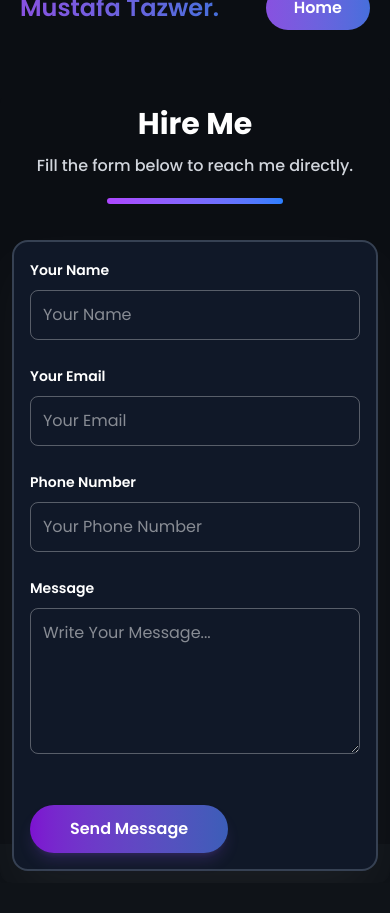
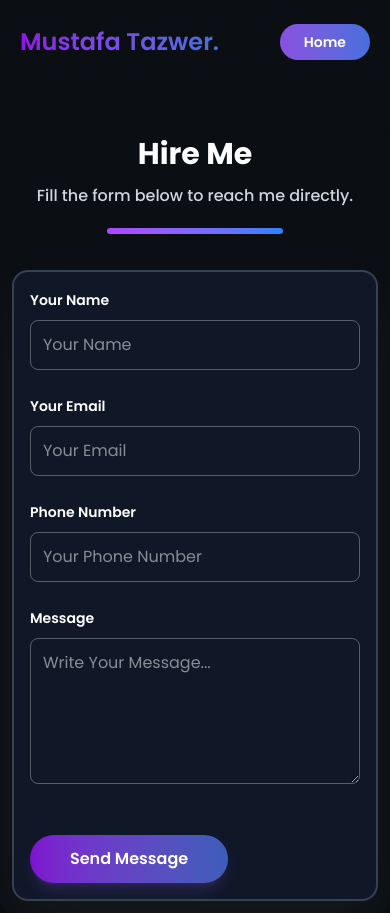
Before and after one commit to sahkil12/My-Portfolio, a React (Vite) app: page /hire-me in a window 390 px wide. Before the commit the page ends 883 px from the top, so only its background shows below. Built offline with nearby package versions, Linux system fonts and the light colour scheme.

Commit message:
fixed responsive issue

```diff
--- a/src/Components/HireMe/HireMe.jsx
+++ b/src/Components/HireMe/HireMe.jsx
@@ -43,14 +43,14 @@ const HireMe = () => {
                );
      };
      return (
-          <div className="h-screen flex flex-col items-center bg-accent text-white justify-center">
+          <div className="min-h-screen flex flex-col items-center bg-accent text-white justify-center">
                {/* navbar */}
                <div className='w-full '>
                     <div className={`w-full mb-10 md:mb-5 md:w-[84%] mx-auto py-6 px-5 xl:px-16 flex justify-between items-center`}>
-                         <h1 className="text-2xl font-semibold text-transparent bg-clip-text bg-gradient-to-r from-primary to-base-200 ">
+                         <h1 className="text-2xl font-semibold text-transparent bg-clip-text bg-gradient-to-r from-purple-600/95 to-base-200 ">
                               Mustafa Tazwer.
                          </h1>
-                         <NavLink to={'/'} className='px-7 py-2.5 font-semibold rounded-full bg-gradient-to-r from-primary to-base-200 transition-all duration-300 hover:-translate-y-1'>Home</NavLink>
+                         <NavLink to={'/'} className='px-6 md:px-7 py-2 md:py-2.5 text-sm md:text-base font-semibold rounded-full bg-gradient-to-r from-primary to-base-200 transition-all duration-300 hover:-translate-y-1'>Home</NavLink>
                     </div>
                </div>
 
```
Also changed, not shown: public/Screenshot 2025-12-13 111007.png (added).
